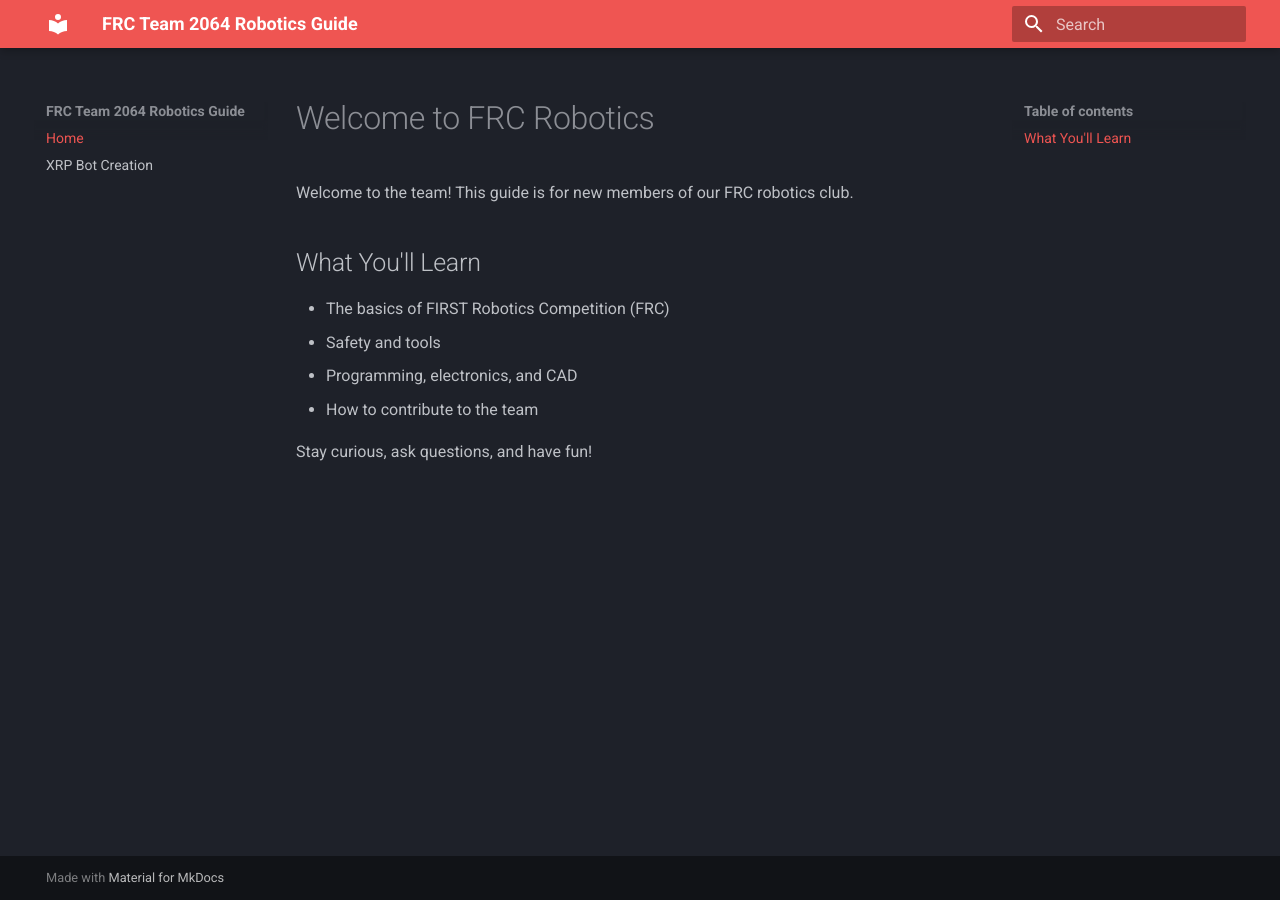
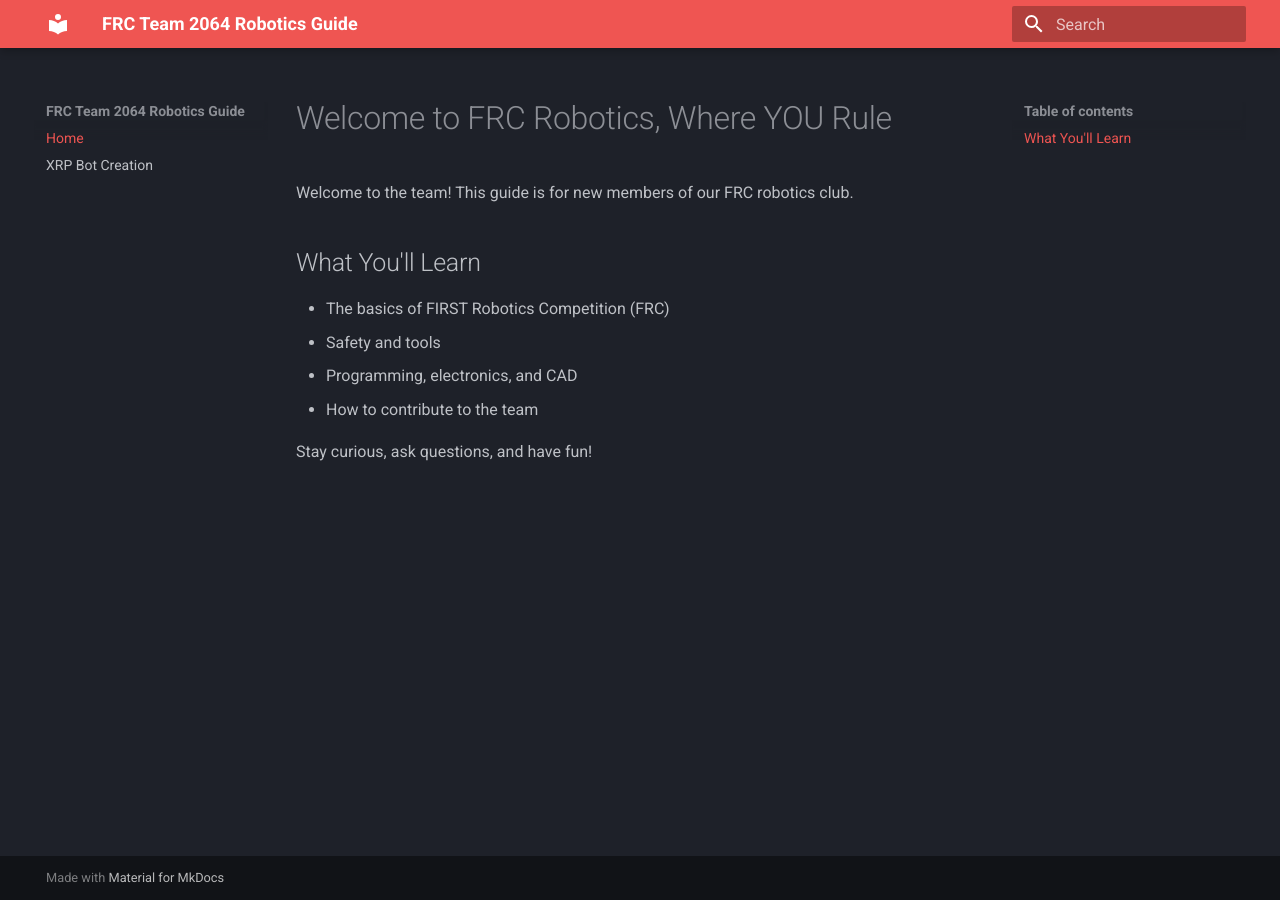
Before and after one commit to mrmarganski/mkdoc, an MkDocs documentation site: the page built from docs/index.md, in a window 1280 px wide. Built offline with MkDocs 1.6.1 and Material for MkDocs 9.7.7, drawn with Linux system fonts in a browser that asks for light colours.

Commit message:
Update index.md

```diff
--- a/docs/index.md
+++ b/docs/index.md
@@ -1,4 +1,4 @@
-# Welcome to FRC Robotics
+# Welcome to FRC Robotics, Where YOU Rule
 
 Welcome to the team! This guide is for new members of our FRC robotics club.
 
```
